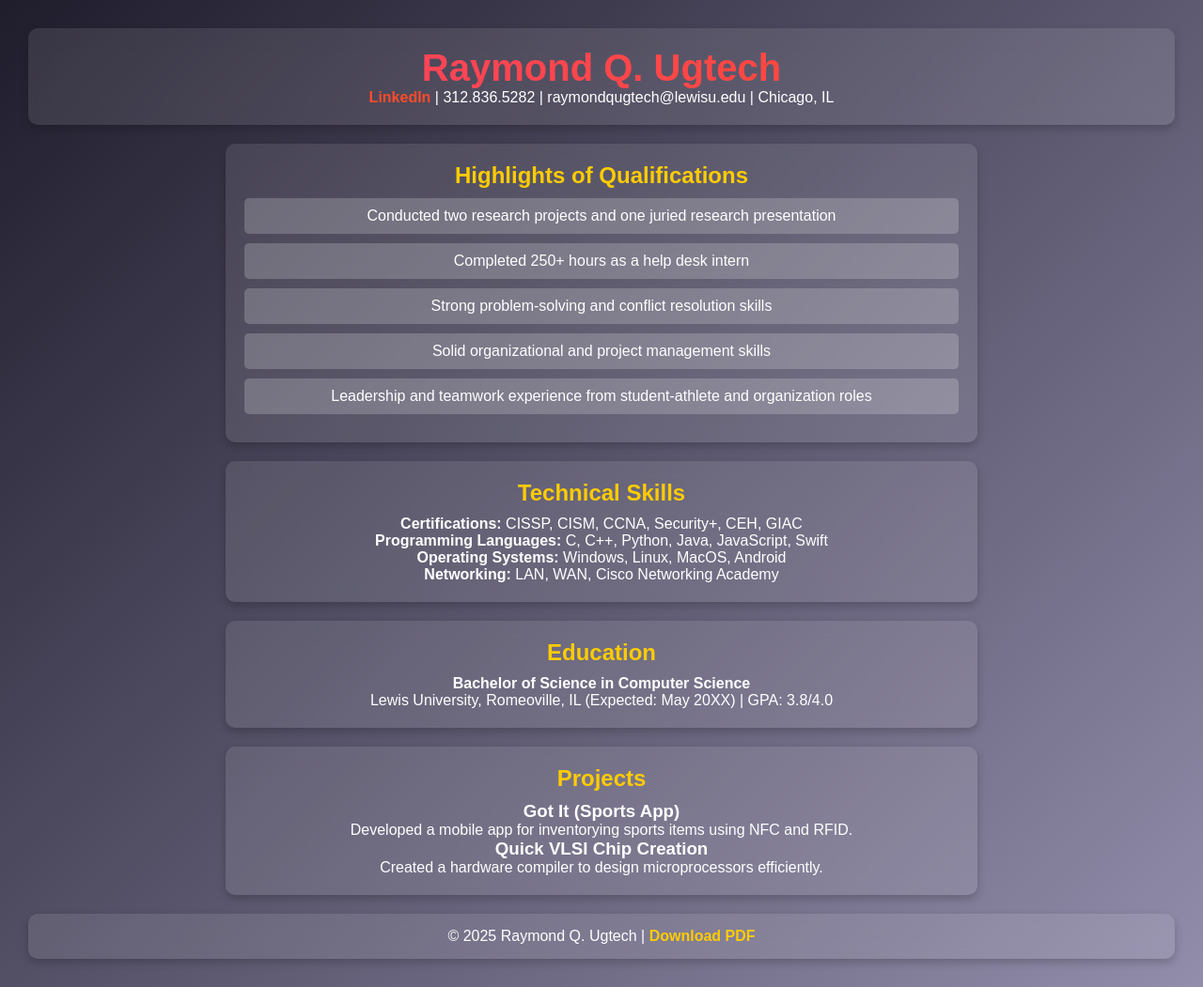
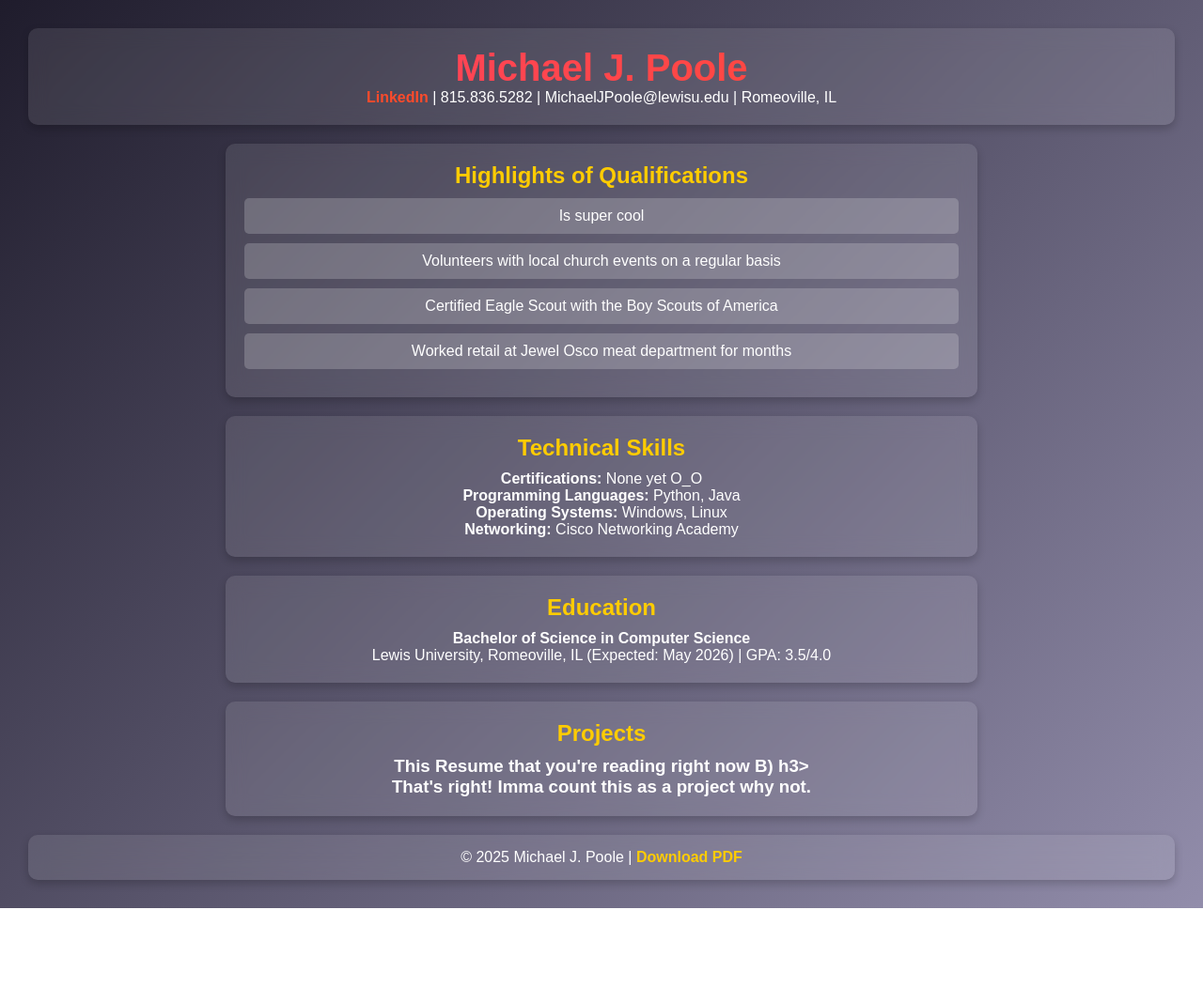
Before and after one commit to MPooleGit/node-js-on-azure-test, a website: page static/ResumeIndex.html in a window 1280 px wide. Shown: the whole page at 94% size. After the commit the page ends 967 px from the top, so only its background shows below. Drawn offline with Linux system fonts and the light colour scheme.

Commit message:
Update ResumeIndex.html

```diff
--- a/static/ResumeIndex.html
+++ b/static/ResumeIndex.html
@@ -3,7 +3,7 @@
 <head>
     <meta charset="UTF-8">
     <meta name="viewport" content="width=device-width, initial-scale=1.0">
-    <title>Raymond Q. Ugtech - Resume</title>
+    <title>Michael J. Poole's - Resume</title>
     <style>
         /* General Reset */
         * {
@@ -118,45 +118,42 @@
 </head>
 <body>
     <header>
-        <h1>Raymond Q. Ugtech</h1>
-        <p><a href="https://www.linkedin.com/in/rqugtech" target="_blank">LinkedIn</a> | 312.836.5282 | raymondqugtech@lewisu.edu | Chicago, IL</p>
+        <h1>Michael J. Poole</h1>
+        <p><a href="https://www.linkedin.com/in/rqugtech" target="_blank">LinkedIn</a> | 815.836.5282 | MichaelJPoole@lewisu.edu | Romeoville, IL</p>
     </header>
 
     <section id="summary">
         <h2>Highlights of Qualifications</h2>
         <ul>
-            <li>Conducted two research projects and one juried research presentation</li>
-            <li>Completed 250+ hours as a help desk intern</li>
-            <li>Strong problem-solving and conflict resolution skills</li>
-            <li>Solid organizational and project management skills</li>
-            <li>Leadership and teamwork experience from student-athlete and organization roles</li>
+            <li>Is super cool</li>
+            <li>Volunteers with local church events on a regular basis</li>
+            <li>Certified Eagle Scout with the Boy Scouts of America</li>
+            <li>Worked retail at Jewel Osco meat department for months</li>
         </ul>
     </section>
 
     <section id="technical">
         <h2>Technical Skills</h2>
-        <p><strong>Certifications:</strong> CISSP, CISM, CCNA, Security+, CEH, GIAC</p>
-        <p><strong>Programming Languages:</strong> C, C++, Python, Java, JavaScript, Swift</p>
-        <p><strong>Operating Systems:</strong> Windows, Linux, MacOS, Android</p>
-        <p><strong>Networking:</strong> LAN, WAN, Cisco Networking Academy</p>
+        <p><strong>Certifications:</strong> None yet O_O </p>
+        <p><strong>Programming Languages:</strong> Python, Java</p>
+        <p><strong>Operating Systems:</strong> Windows, Linux</p>
+        <p><strong>Networking:</strong> Cisco Networking Academy</p>
     </section>
 
     <section id="education">
         <h2>Education</h2>
-        <p><strong>Bachelor of Science in Computer Science</strong><br>Lewis University, Romeoville, IL (Expected: May 20XX) | GPA: 3.8/4.0</p>
+        <p><strong>Bachelor of Science in Computer Science</strong><br>Lewis University, Romeoville, IL (Expected: May 2026) | GPA: 3.5/4.0</p>
     </section>
 
     <section id="projects">
         <h2>Projects</h2>
-        <h3>Got It (Sports App)</h3>
-        <p>Developed a mobile app for inventorying sports items using NFC and RFID.</p>
+        <h3>This Resume that you're reading right now B) h3>
+        <p>That's right! Imma count this as a project why not.</p>
 
-        <h3>Quick VLSI Chip Creation</h3>
-        <p>Created a hardware compiler to design microprocessors efficiently.</p>
     </section>
 
     <footer>
-        <p>© 2025 Raymond Q. Ugtech | <a href="resume.pdf" target="_blank">Download PDF</a></p>
+        <p>© 2025 Michael J. Poole | <a href="resume.pdf" target="_blank">Download PDF</a></p>
     </footer>
 </body>
 </html>
```
